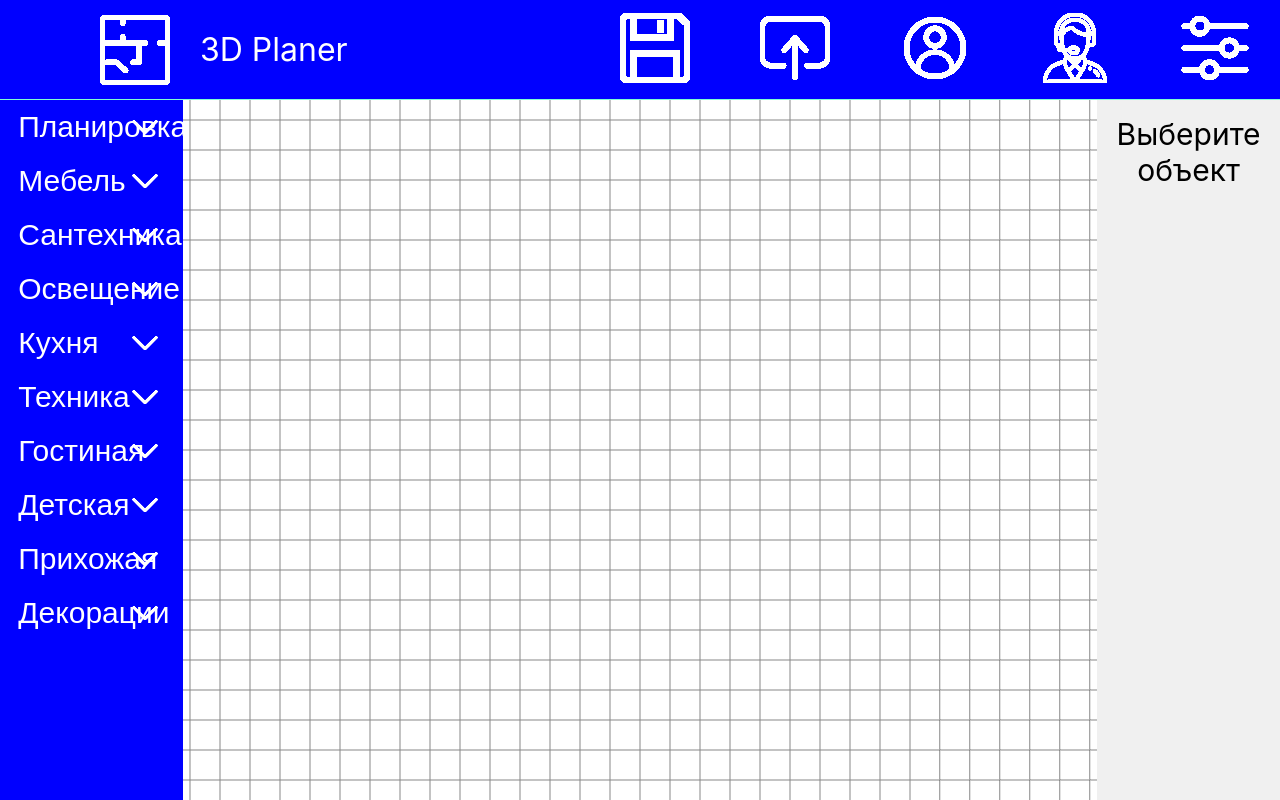
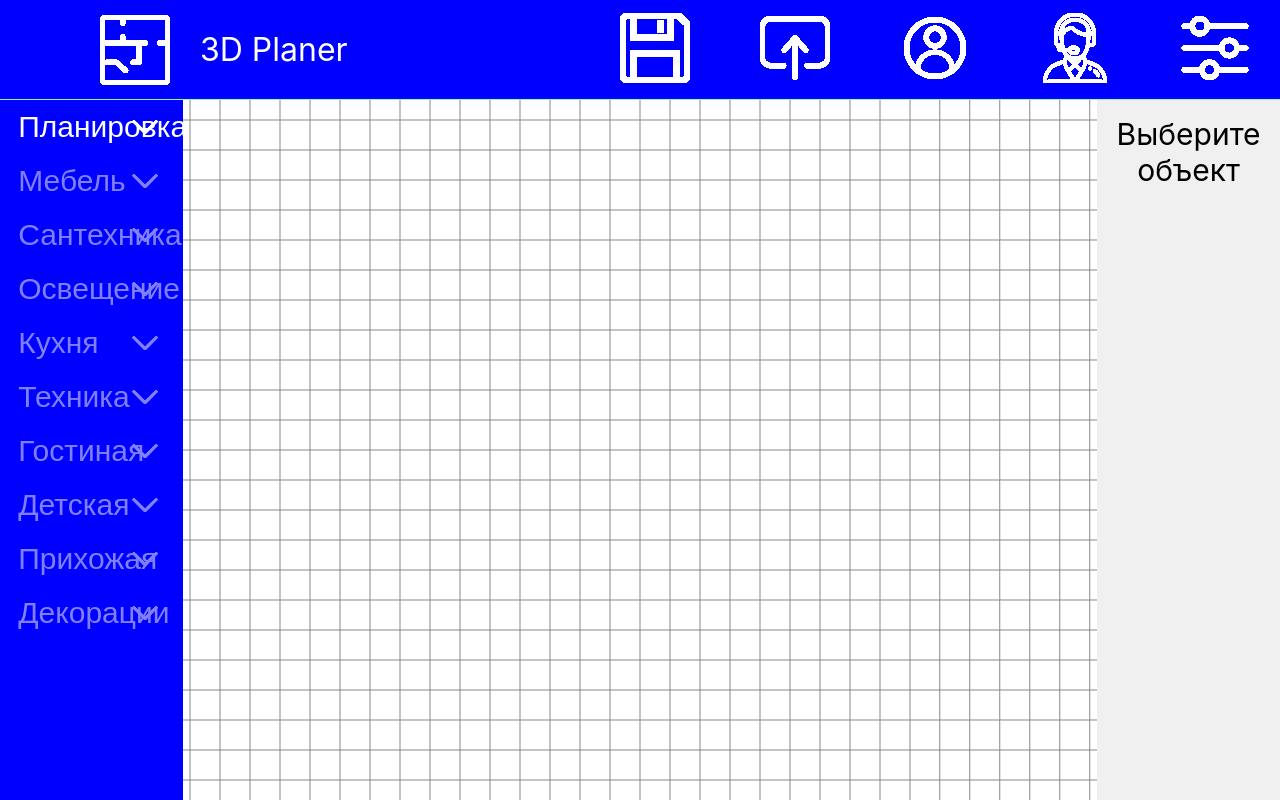
Before and after one commit to 1loha/Graphic-Scene-Designer, a React (Create React App) app in the folder client/: page / in a window 1280 px wide. Built offline with nearby package versions, Linux system fonts and the light colour scheme.

Commit message:
visual disabled of categories

```diff
--- a/client/src/components/Categories/CatalogObjects/CatalogObjects.module.css
+++ b/client/src/components/Categories/CatalogObjects/CatalogObjects.module.css
@@ -40,3 +40,8 @@
     height: 90%;
     object-fit: contain;
 }
+
+.catalogObjects button.disabledButton {
+    opacity: 0.5;
+    cursor: not-allowed;
+}
--- a/client/src/components/Categories/Categories.module.css
+++ b/client/src/components/Categories/Categories.module.css
@@ -5,8 +5,8 @@
     display: flex;
     flex-direction: column;
     width: 100%;
-    overflow: visible;
 }
+
 
 .disabledButton {
     opacity: 0.5;
```
